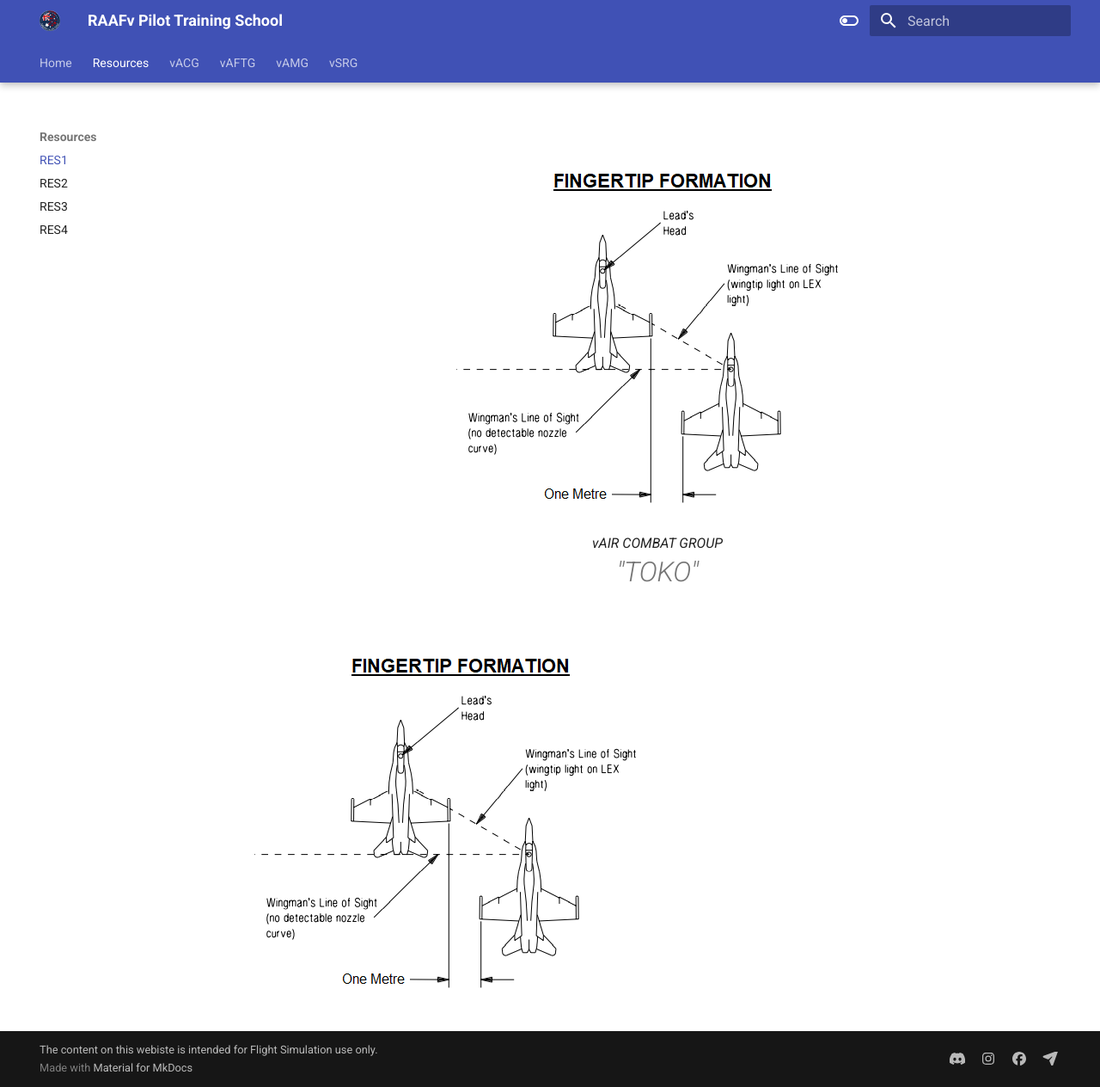
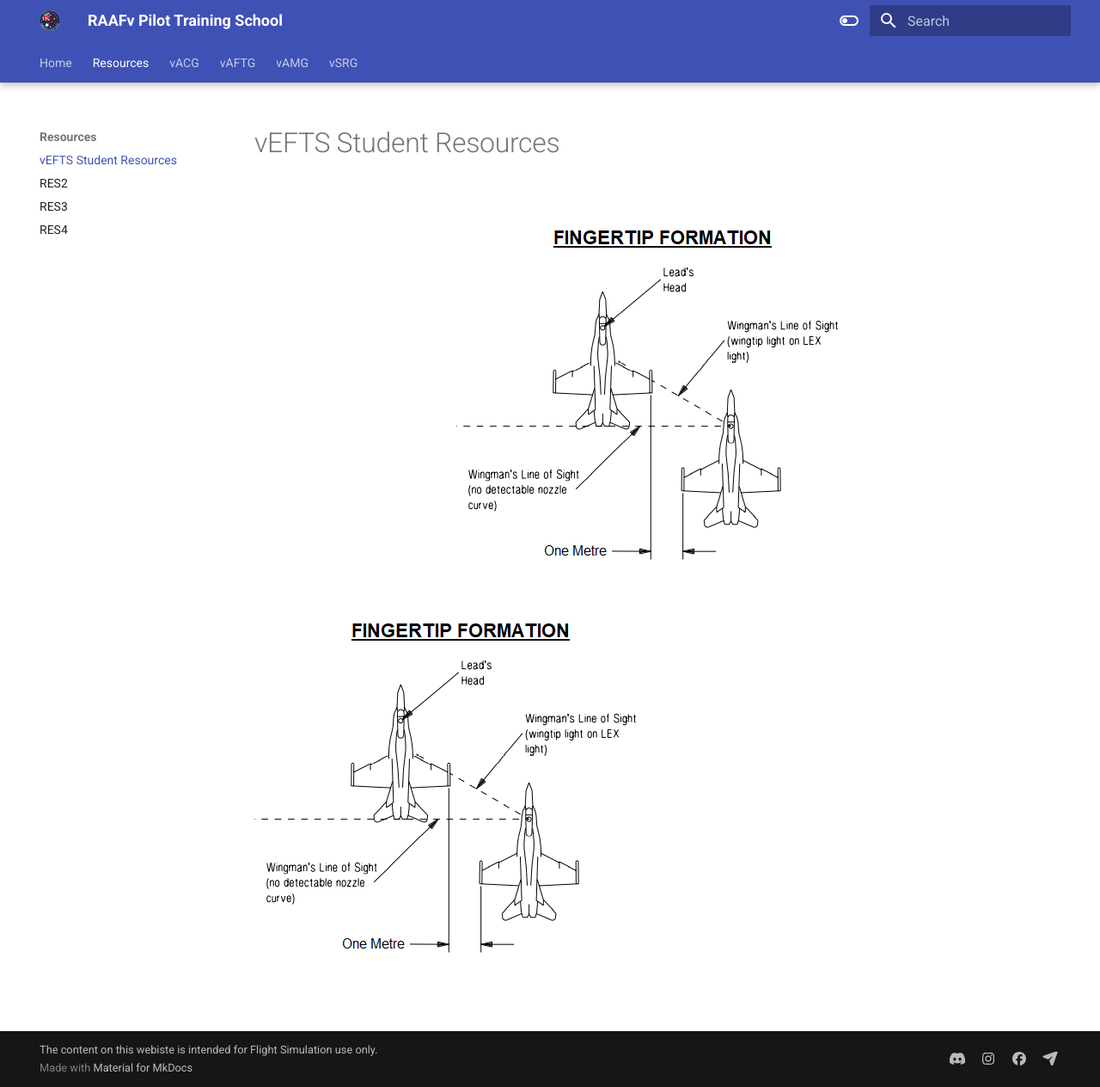
Before and after one commit to RAAFvirtual/pilot-training-school, an MkDocs documentation site: the page built from docs/resources/RES1.md, in a window 1280 px wide and 1264 px high. Shown: the whole window at 86% size. Built offline with MkDocs 1.6.1 and Material for MkDocs 9.7.7, drawn with Linux system fonts in a browser that asks for light colours.

Commit message:
Resources

```diff
--- a/docs/resources/RES1.md
+++ b/docs/resources/RES1.md
@@ -1,7 +1,5 @@
+# vEFTS Student Resources
 <figure>
-<p><img alt="Finger Tip" src="../img/Fingertip_Hornet.png">
-  </p>
-<figcaption>vAIR COMBAT GROUP <h1>"TOKO"</h1></figcaption>
-</figure>
+<p><img alt="Finger Tip" src="../img/Fingertip_Hornet.png"></p></figure>
 
 ![Finger Tip](../resources/img/Fingertip_Hornet.png)
```
